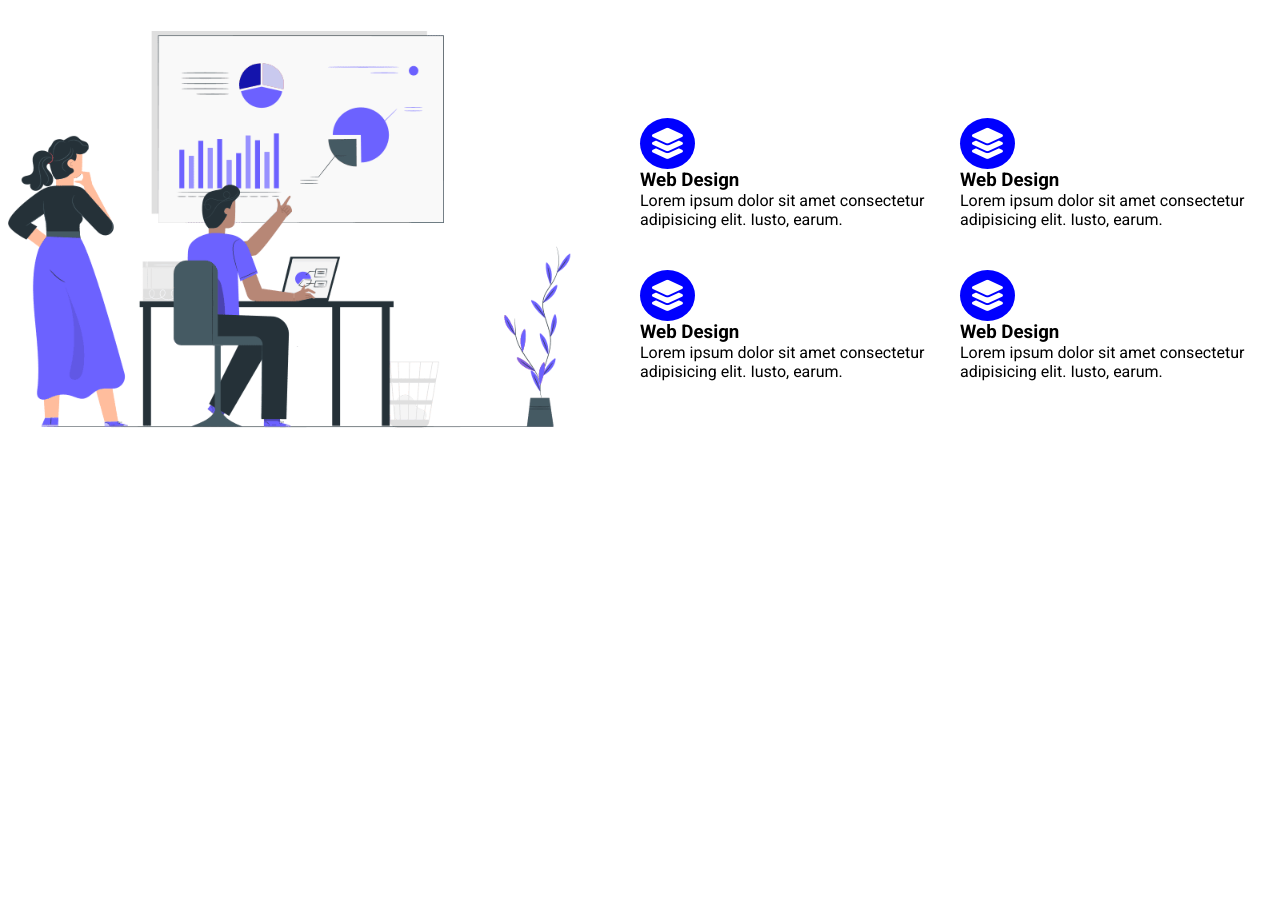
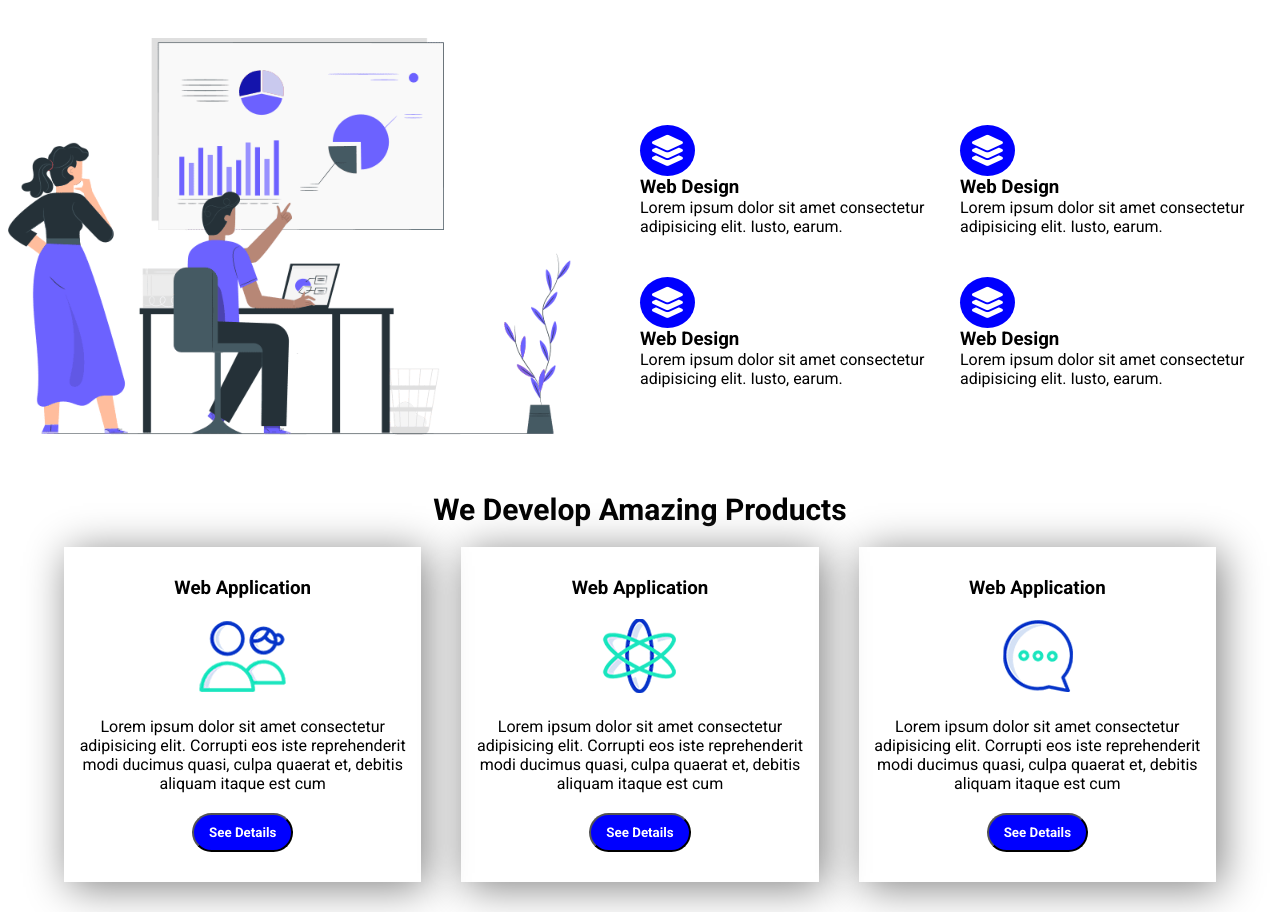
Before and after one commit to mdjonayed6/codified-ltd, a plain HTML site: page index.html in a window 1280 px wide. Shown: the part 948-1860 px from the top of the page. Before the commit the page ends 1433 px from the top, so only its background shows below. Drawn offline with Linux system fonts and the light colour scheme.

Commit message:
added product section

```diff
--- a/index.html
+++ b/index.html
@@ -37,7 +37,7 @@
       <div class="container">
         <!-- left side half -->
         <div class="half-container">
-          <img src="/images/services.png" alt="">
+          <img src="./images/services.png" alt="">
         </div>
         <!-- right side half -->
         <div class="half-container">
@@ -68,7 +68,36 @@
         </div>
       </div>
     </section>
-    <!--section end-->
+    <!--Product section-->
+    <section id="product-section">
+      <h2>We Develop Amazing Products</h2>
+      <div class="products-item-card">
+        <div class="products-Item-info">
+          <h3>Web Application</h3>
+          <img src="./images/product-icon1.png" alt="">
+          <p>Lorem ipsum dolor sit amet consectetur adipisicing elit. Corrupti eos iste reprehenderit modi ducimus
+            quasi, culpa quaerat et, debitis aliquam itaque est cum</p>
+          <button class="primary-btn"> <b>See Details</b> </button>
+        </div>
+
+        <div class="products-Item-info">
+          <h3>Web Application</h3>
+          <img src="./images/product-icon2.png" alt="">
+          <p>Lorem ipsum dolor sit amet consectetur adipisicing elit. Corrupti eos iste reprehenderit modi ducimus
+            quasi, culpa quaerat et, debitis aliquam itaque est cum</p>
+          <button class="primary-btn"> <b>See Details</b> </button>
+        </div>
+
+        <div class="products-Item-info">
+          <h3>Web Application</h3>
+          <img src="./images/product-icon3.png" alt="">
+          <p>Lorem ipsum dolor sit amet consectetur adipisicing elit. Corrupti eos iste reprehenderit modi ducimus
+            quasi, culpa quaerat et, debitis aliquam itaque est cum</p>
+          <button class="primary-btn"> <b>See Details</b> </button>
+        </div>
+
+      </div>
+    </section>
   </main>
   <!--main section start-->
 </body>
--- a/style.css
+++ b/style.css
@@ -70,11 +70,13 @@ header {
 /* section start */
 #section-info {
     margin: 30px 0px;
+    width: 100%;
 }
 
 #section-info h2 {
-    margin: 10px;
+
     text-align: center;
+    font-size: 30px;
 }
 
 .container {
@@ -99,3 +101,36 @@ header {
     padding: 10px;
     border-radius: 50%;
 }
+
+#product-section {
+    margin: 30px 0px;
+    width: 100%;
+}
+
+#product-section h2 {
+    text-align: center;
+    font-size: 30px;
+    margin-bottom: 20px;
+}
+
+.products-item-card {
+    display: grid;
+    grid-template-columns: repeat(3, 1fr);
+    gap: 40px;
+    width: 90%;
+    margin: 0 auto;
+}
+
+.products-Item-info {
+    text-align: center;
+    box-shadow: gray 5px 5px 40px;
+    padding: 30px 10px;
+}
+
+.products-Item-info img {
+    margin: 20px 0;
+}
+
+.products-Item-info p {
+    margin-bottom: 20px;
+}
```
